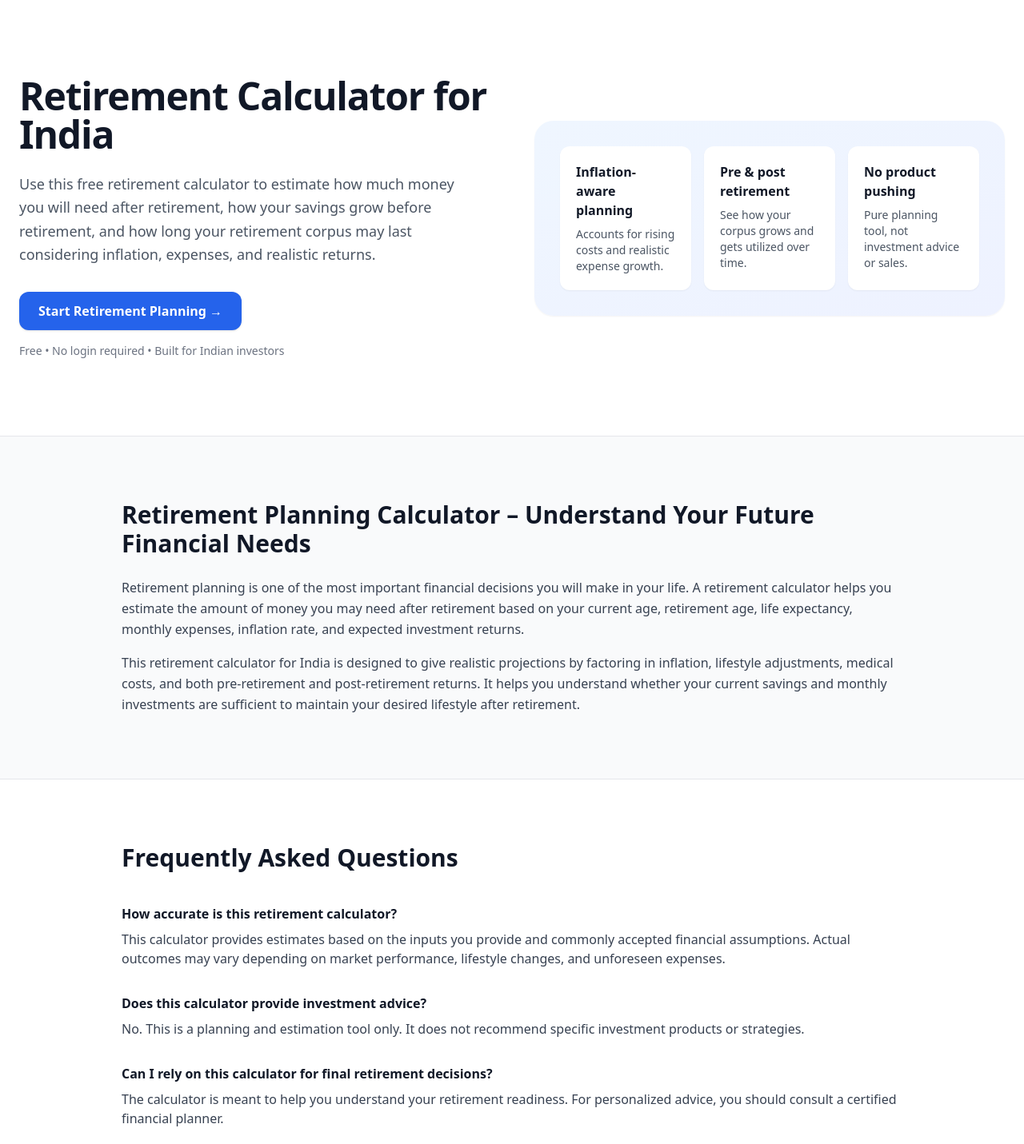
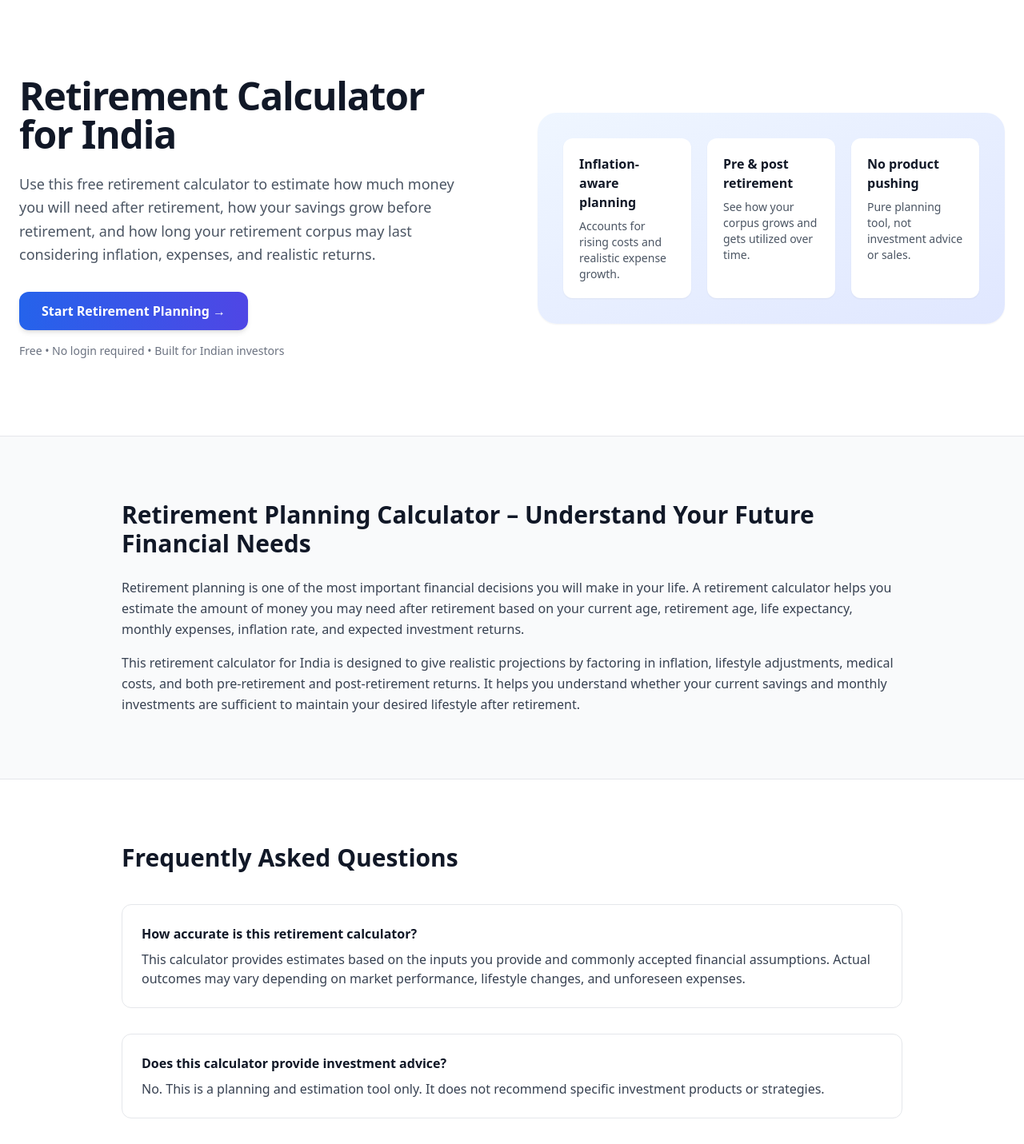
Before and after one commit to Mallikarjunrk2/RetirementCalculator, a Next.js app: page / in a window 1280 px wide. Shown: the top 1431 px of the page at 80% size. Built offline with nearby package versions, Linux system fonts and the light colour scheme.

Commit message:
Update page.jsx

```diff
--- a/app/page.jsx
+++ b/app/page.jsx
@@ -5,7 +5,7 @@ export default function HomePage() {
     <main className="bg-white">
       {/* HERO */}
       <section className="relative overflow-hidden">
-        <div className="mx-auto max-w-7xl px-6 py-24 grid grid-cols-1 lg:grid-cols-2 gap-14 items-center">
+        <div className="mx-auto max-w-7xl px-6 py-24 grid grid-cols-1 lg:grid-cols-2 gap-16 items-center">
           {/* Left */}
           <div>
             <h1 className="text-4xl sm:text-5xl font-bold tracking-tight text-gray-900">
@@ -22,7 +22,11 @@ export default function HomePage() {
             <div className="mt-8 flex items-center gap-4">
               <Link
                 href="/retirement-calculator"
-                className="inline-flex items-center justify-center rounded-xl bg-blue-600 px-6 py-3 text-base font-semibold text-white shadow hover:bg-blue-700 transition"
+                className="inline-flex items-center justify-center rounded-xl
+                bg-gradient-to-r from-blue-600 to-indigo-600
+                px-7 py-3 text-base font-semibold text-white
+                shadow-md transition-all duration-300
+                hover:shadow-xl hover:scale-[1.02]"
               >
                 Start Retirement Planning →
               </Link>
@@ -35,34 +39,36 @@ export default function HomePage() {
 
           {/* Right visual block */}
           <div className="relative">
-            <div className="rounded-3xl bg-gradient-to-br from-blue-50 to-indigo-50 p-8 shadow-sm">
-              <div className="grid grid-cols-1 sm:grid-cols-3 gap-4">
-                <div className="rounded-xl bg-white p-5 shadow-sm">
+            <div className="rounded-3xl bg-gradient-to-br from-blue-50 to-indigo-100 p-8 shadow-sm">
+              <div className="grid grid-cols-1 sm:grid-cols-3 gap-5">
+                {[
+                  {
+                    title: "Inflation-aware planning",
+                    desc: "Accounts for rising costs and realistic expense growth.",
+                  },
+                  {
+                    title: "Pre & post retirement",
+                    desc: "See how your corpus grows and gets utilized over time.",
+                  },
+                  {
+                    title: "No product pushing",
+                    desc: "Pure planning tool, not investment advice or sales.",
+                  },
+                ].map((item, i) => (
+                  <div
+                    key={i}
+                    className="rounded-xl bg-white p-5 shadow-sm
+                    transition-all duration-300
+                    hover:-translate-y-1 hover:shadow-lg"
+                  >
                     <h3 className="font-semibold text-gray-900">
-                    Inflation-aware planning
+                      {item.title}
                     </h3>
                     <p className="mt-2 text-sm text-gray-600">
-                    Accounts for rising costs and realistic expense growth.
+                      {item.desc}
                     </p>
                   </div>
-
-                <div className="rounded-xl bg-white p-5 shadow-sm">
-                  <h3 className="font-semibold text-gray-900">
-                    Pre & post retirement
-                  </h3>
-                  <p className="mt-2 text-sm text-gray-600">
-                    See how your corpus grows and gets utilized over time.
-                  </p>
-                </div>
-
-                <div className="rounded-xl bg-white p-5 shadow-sm">
-                  <h3 className="font-semibold text-gray-900">
-                    No product pushing
-                  </h3>
-                  <p className="mt-2 text-sm text-gray-600">
-                    Pure planning tool, not investment advice or sales.
-                  </p>
-                </div>
+                ))}
               </div>
             </div>
           </div>
@@ -105,44 +111,35 @@ export default function HomePage() {
           </h2>
 
           <div className="mt-10 space-y-8">
-            <div>
-              <h3 className="font-semibold text-gray-900">
-                How accurate is this retirement calculator?
-              </h3>
-              <p className="mt-2 text-gray-700">
-                This calculator provides estimates based on the inputs you
-                provide and commonly accepted financial assumptions. Actual
-                outcomes may vary depending on market performance, lifestyle
-                changes, and unforeseen expenses.
-              </p>
+            {[
+              {
+                q: "How accurate is this retirement calculator?",
+                a: "This calculator provides estimates based on the inputs you provide and commonly accepted financial assumptions. Actual outcomes may vary depending on market performance, lifestyle changes, and unforeseen expenses.",
+              },
+              {
+                q: "Does this calculator provide investment advice?",
+                a: "No. This is a planning and estimation tool only. It does not recommend specific investment products or strategies.",
+              },
+              {
+                q: "Can I rely on this calculator for final retirement decisions?",
+                a: "The calculator is meant to help you understand your retirement readiness. For personalized advice, you should consult a certified financial planner.",
+              },
+            ].map((item, i) => (
+              <div
+                key={i}
+                className="rounded-xl border p-6 transition-all duration-300
+                hover:shadow-md hover:border-blue-200"
+              >
+                <h3 className="font-semibold text-gray-900">{item.q}</h3>
+                <p className="mt-2 text-gray-700">{item.a}</p>
               </div>
-
-            <div>
-              <h3 className="font-semibold text-gray-900">
-                Does this calculator provide investment advice?
-              </h3>
-              <p className="mt-2 text-gray-700">
-                No. This is a planning and estimation tool only. It does not
-                recommend specific investment products or strategies.
-              </p>
-            </div>
-
-            <div>
-              <h3 className="font-semibold text-gray-900">
-                Can I rely on this calculator for final retirement decisions?
-              </h3>
-              <p className="mt-2 text-gray-700">
-                The calculator is meant to help you understand your retirement
-                readiness. For personalized advice, you should consult a
-                certified financial planner.
-              </p>
-            </div>
+            ))}
           </div>
         </div>
       </section>
 
       {/* FINAL CTA */}
-      <section className="bg-gradient-to-br from-blue-600 to-indigo-600">
+      <section className="bg-gradient-to-br from-blue-600 to-indigo-700">
         <div className="mx-auto max-w-6xl px-6 py-20 text-center">
           <h2 className="text-3xl font-bold text-white">
             Start planning your retirement with confidence
@@ -155,7 +152,10 @@ export default function HomePage() {
           <div className="mt-8">
             <Link
               href="/retirement-calculator"
-              className="inline-flex items-center justify-center rounded-xl bg-white px-8 py-3 text-base font-semibold text-blue-600 shadow hover:bg-blue-50 transition"
+              className="inline-flex items-center justify-center rounded-xl
+              bg-white px-8 py-3 text-base font-semibold text-blue-600
+              shadow transition-all duration-300
+              hover:bg-blue-50 hover:scale-[1.03]"
             >
               Open Retirement Calculator →
             </Link>
```
Lines whose indentation alone changed are shown as unchanged.
